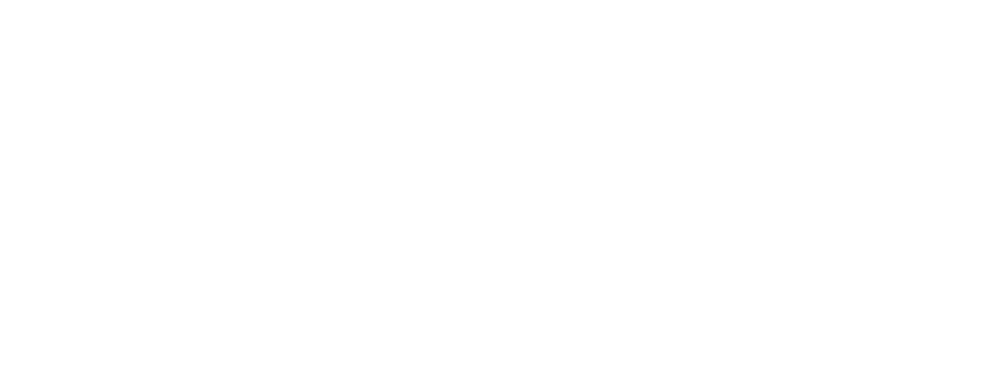
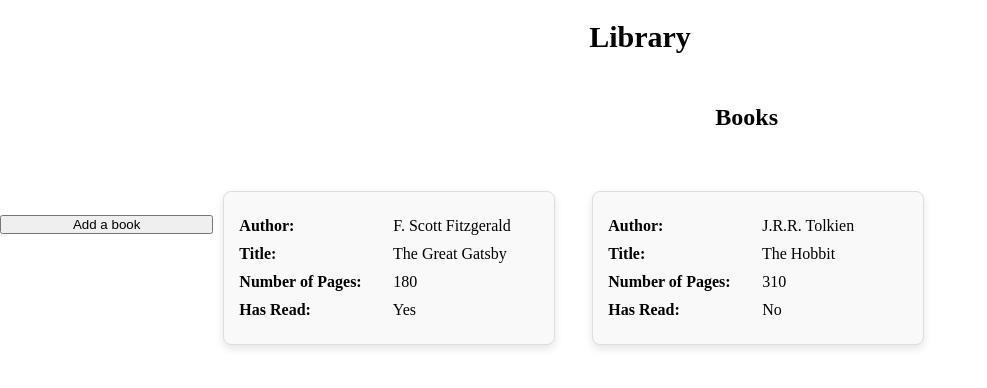
Before and after one commit to scheuringtamas/odin-Library, a plain HTML site: page index.html in a window 1280 px wide. Shown: the whole page, without its empty margins (0-987 px from the left). Drawn offline with Linux system fonts and the light colour scheme.

Commit message:
Display each book on the page

```diff
--- a/index.html
+++ b/index.html
@@ -7,6 +7,13 @@
     <link rel="stylesheet" href="styles.css" />
   </head>
   <body>
+    <div class="container">
+      <h1>Library</h1>
+      <button>Add a book</button>
+      <div id="books">
+        <h2>Books</h2>
+      </div>
+    </div>
     <script src="main.js"></script>
   </body>
 </html>
--- a/main.js
+++ b/main.js
@@ -0,0 +1,46 @@
+const myLibrary = [
+  {
+    author: "F. Scott Fitzgerald",
+    title: "The Great Gatsby",
+    numberOfPages: 180,
+    hasRead: true,
+  },
+  {
+    author: "J.R.R. Tolkien",
+    title: "The Hobbit",
+    numberOfPages: 310,
+    hasRead: false,
+  },
+];
+
+function Book(author, title, numberOfPages, hasRead) {
+  this.author = author;
+  this.title = title;
+  this.numberOfPages = numberOfPages;
+  this.hasRead = hasRead;
+}
+
+function displayLibrary() {
+  let text = "";
+
+  // Iterálás a könyvek tömbjén
+  myLibrary.forEach((book) => {
+    text += `
+        <div class="book-card">
+          <p><strong>Author:</strong> ${book.author}</p>
+          <p><strong>Title:</strong> ${book.title}</p>
+          <p><strong>Number of Pages:</strong> ${book.numberOfPages}</p>
+          <p><strong>Has Read:</strong> ${book.hasRead ? "Yes" : "No"}</p>
+        </div>
+      `;
+  });
+
+  // Az összes könyv megjelenítése egy HTML elemben
+  document.getElementById("books").innerHTML += text;
+}
+
+function addBookToLibrary() {
+  // do stuff here
+}
+
+displayLibrary();
--- a/styles.css
+++ b/styles.css
@@ -0,0 +1,49 @@
+* {
+  margin: 0;
+  padding: 0;
+}
+
+.container {
+  display: grid;
+  grid-template-columns: 0.2fr 1fr;
+  align-items: center;
+}
+
+h1 {
+  margin-top: 20px;
+  margin-bottom: 40px;
+  font-size: 30px;
+  grid-column: 1 / 3;
+  text-align: center;
+}
+
+#books {
+  display: grid;
+  grid-template-columns: repeat(auto-fit, minmax(250px, 1fr));
+  margin: 10px;
+  text-align: center;
+  gap: 60px;
+}
+
+h2 {
+  grid-column: 1 / -1;
+}
+
+.book-card {
+  background: #f9f9f9;
+  border: 1px solid #ddd;
+  border-radius: 8px;
+  padding: 15px;
+  width: 300px;
+  box-shadow: 0 4px 8px rgba(0, 0, 0, 0.1);
+  text-align: left;
+}
+
+.book-card p {
+  margin: 10px 0;
+}
+
+.book-card strong {
+  display: inline-block;
+  width: 150px;
+}
```
